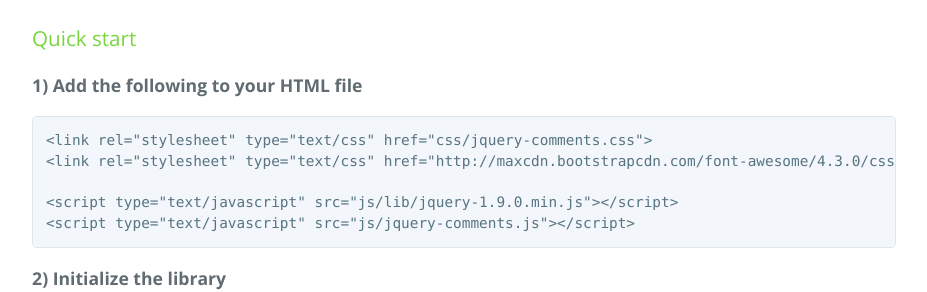
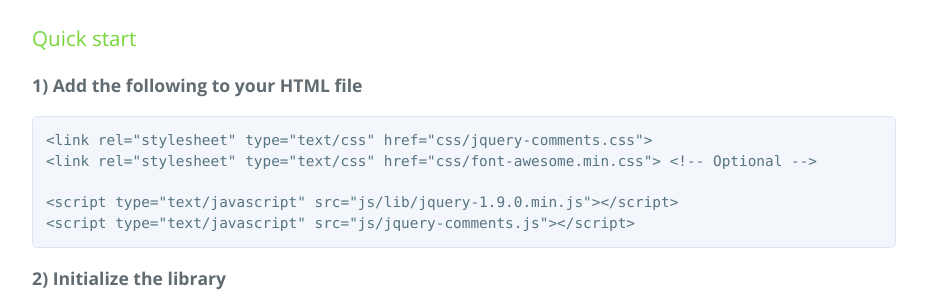
Before and after one commit to Viima/jquery-comments, a plain HTML site: page index.html in a window 1280 px wide. Shown: the part 1320-1612 px from the top of the page, without its empty margins (288-1215 px from the left). Drawn offline with nearby package versions, Linux system fonts and the light colour scheme.

Commit message:
Updated quick start

```diff
--- a/index.html
+++ b/index.html
@@ -148,7 +148,7 @@
             <p><strong>1) Add the following to your HTML file</strong></p>
 
 <pre><code>&lt;link rel="stylesheet" type="text/css" href="css/jquery-comments.css"&gt;
-&lt;link rel="stylesheet" type="text/css" href="http://maxcdn.bootstrapcdn.com/font-awesome/4.3.0/css/font-awesome.min.css"&gt;
+&lt;link rel="stylesheet" type="text/css" href="css/font-awesome.min.css"&gt; &lt;!-- Optional --&gt;
 
 &lt;script type="text/javascript" src="js/lib/jquery-1.9.0.min.js"&gt;&lt;/script&gt;
 &lt;script type="text/javascript" src="js/jquery-comments.js"&gt;&lt;/script&gt;
```
